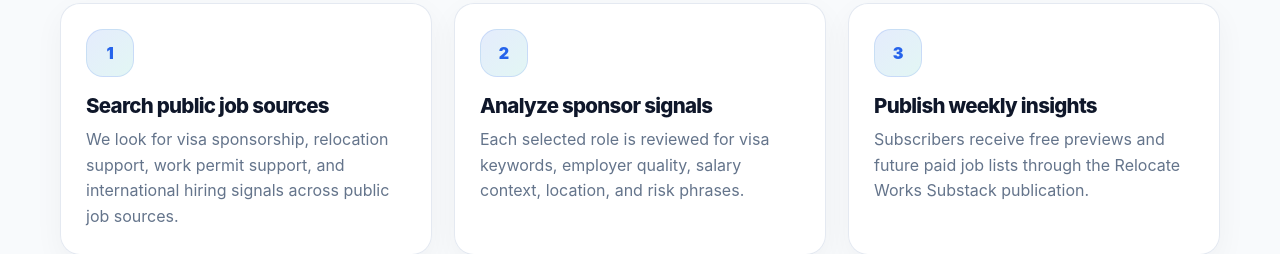
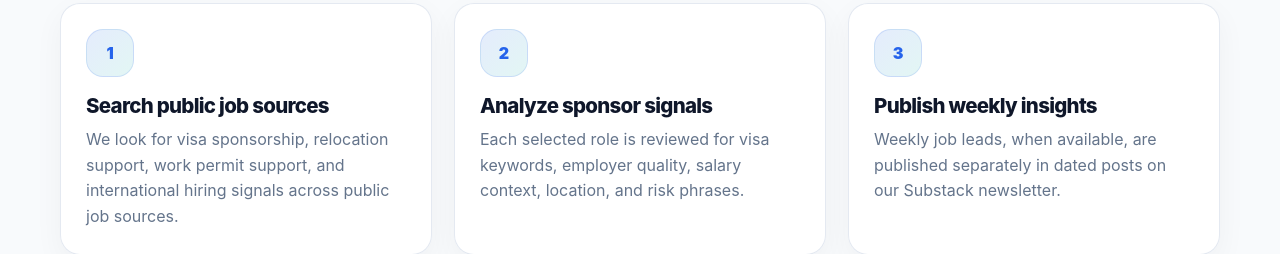
Before and after one commit to kevin4relocate/relocateatlas, an Astro site: page / in a window 1280 px wide. Shown: the part 1298-1552 px from the top of the page. Built offline with nearby package versions, Linux system fonts and the light colour scheme; Astro itself is replaced by a stand-in of ours.

Commit message:
fix: remove remaining misleading vacancy metrics and clarify informational resources

```diff
--- a/src/pages/index.astro
+++ b/src/pages/index.astro
@@ -102,7 +102,7 @@ const nextCountries = countries.filter((country) => country.priority === 'Next')
           <div class="process-card">
             <span class="icon-circle">3</span>
             <h3>Publish weekly insights</h3>
-            <p>Subscribers receive free previews and future paid job lists through the Relocate Works Substack publication.</p>
+            <p>Weekly job leads, when available, are published separately in dated posts on our Substack newsletter.</p>
           </div>
         </div>
       </div>
```
